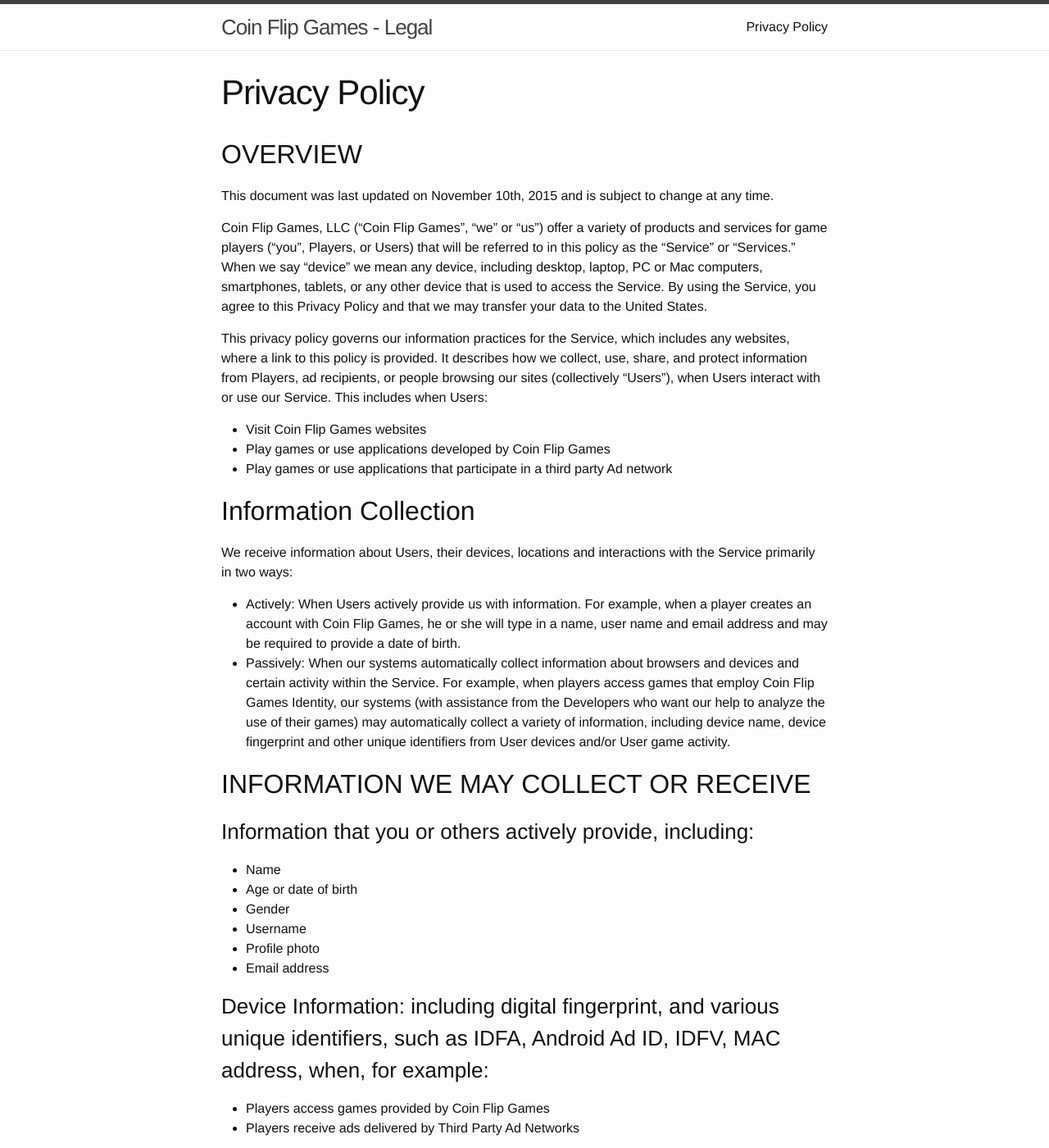
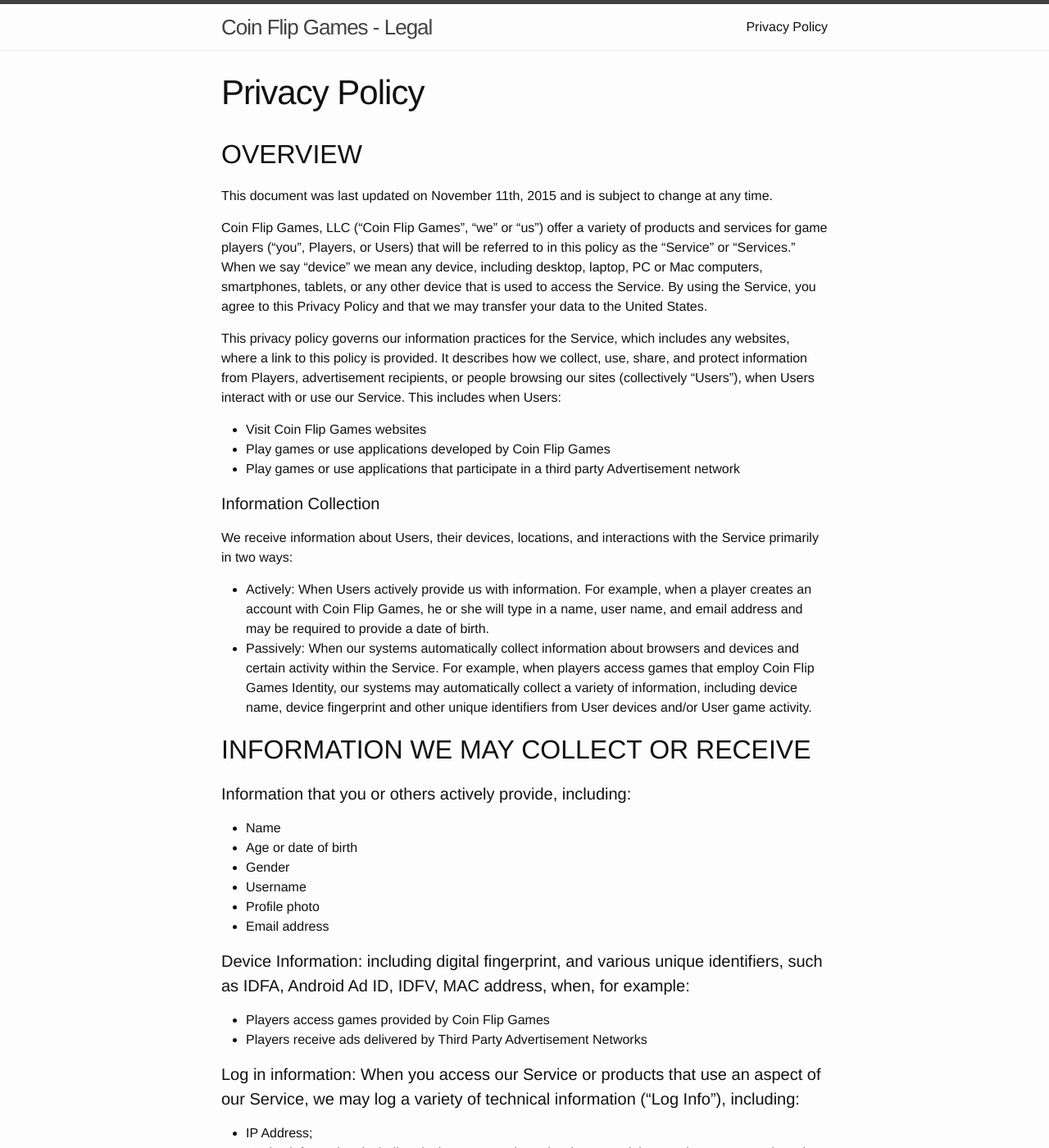
Before and after one commit to coinflipgamesllc/legal, a Jekyll site: the page built from privacy-policy.md, in a window 1280 px wide and 1400 px high. Shown: the whole window at 82% size. Built offline with Jekyll 4.4.1, drawn with Linux system fonts in a browser that asks for light colours; some of the changed text lies outside the part shown.

Commit message:
Updating privacy policy language

```diff
--- a/_config.yml
+++ b/_config.yml
@@ -9,7 +9,7 @@
 title: Coin Flip Games - Legal
 email: hi@coinflipgames.co
 description: Coin Flip Games - Legalese and Compliance
-baseurl: "http://legal.coinflipgames.co"
+baseurl: ""
 url: "http://legal.coinflipgames.co"
 twitter_username: coinflipgames
 github_username:  coinflipgamesllc
--- a/privacy-policy.md
+++ b/privacy-policy.md
@@ -4,26 +4,26 @@
 ---
 ## OVERVIEW
 
-This document was last updated on November 10th, 2015 and is subject to change at any time.
+This document was last updated on November 11th, 2015 and is subject to change at any time.
 
 Coin Flip Games, LLC (“Coin Flip Games”, “we” or “us”) offer a variety of products and services for game players (“you”, Players, or Users) that will be referred to in this policy as the “Service” or “Services.” When we say “device” we mean any device, including desktop, laptop, PC or Mac computers, smartphones, tablets, or any other device that is used to access the Service. By using the Service, you agree to this Privacy Policy and that we may transfer your data to the United States.
 
-This privacy policy governs our information practices for the Service, which includes any websites, where a link to this policy is provided. It describes how we collect, use, share, and protect information from Players, ad recipients, or people browsing our sites (collectively “Users”), when Users interact with or use our Service. This includes when Users:
+This privacy policy governs our information practices for the Service, which includes any websites, where a link to this policy is provided. It describes how we collect, use, share, and protect information from Players, advertisement recipients, or people browsing our sites (collectively “Users”), when Users interact with or use our Service. This includes when Users:
 
 - Visit Coin Flip Games websites
 - Play games or use applications developed by Coin Flip Games
-- Play games or use applications that participate in a third party Ad network
+- Play games or use applications that participate in a third party Advertisement network
 
-## Information Collection
+#### Information Collection
 
-We receive information about Users, their devices, locations and interactions with the Service primarily in two ways:
+We receive information about Users, their devices, locations, and interactions with the Service primarily in two ways:
 
-- Actively: When Users actively provide us with information. For example, when a player creates an account with Coin Flip Games, he or she will type in a name, user name and email address and may be required to provide a date of birth.
-- Passively: When our systems automatically collect information about browsers and devices and certain activity within the Service. For example, when players access games that employ Coin Flip Games Identity, our systems (with assistance from the Developers who want our help to analyze the use of their games) may automatically collect a variety of information, including device name, device fingerprint and other unique identifiers from User devices and/or User game activity.
+- Actively: When Users actively provide us with information. For example, when a player creates an account with Coin Flip Games, he or she will type in a name, user name, and email address and may be required to provide a date of birth.
+- Passively: When our systems automatically collect information about browsers and devices and certain activity within the Service. For example, when players access games that employ Coin Flip Games Identity, our systems may automatically collect a variety of information, including device name, device fingerprint and other unique identifiers from User devices and/or User game activity.
 
 ## INFORMATION WE MAY COLLECT OR RECEIVE
 
-### Information that you or others actively provide, including:
+#### Information that you or others actively provide, including:
 
 - Name
 - Age or date of birth
@@ -32,12 +32,12 @@
 - Profile photo
 - Email address
 
-### Device Information: including digital fingerprint, and various unique identifiers, such as IDFA, Android Ad ID, IDFV, MAC address, when, for example:
+#### Device Information: including digital fingerprint, and various unique identifiers, such as IDFA, Android Ad ID, IDFV, MAC address, when, for example:
 
 - Players access games provided by Coin Flip Games
-- Players receive ads delivered by Third Party Ad Networks
+- Players receive ads delivered by Third Party Advertisement Networks
 
-### Log in information: When you access our Service or products that use an aspect of our Service, we may log a variety of technical information (“Log Info”), including:
+#### Log in information: When you access our Service or products that use an aspect of our Service, we may log a variety of technical information (“Log Info”), including:
 
 - IP Address;
 - Device information, including device name and IDs, hardware model, operating system and version, and mobile network information
@@ -47,7 +47,7 @@
 - Requested page(s)
 - Referring page(s)
 
-### Player Device information:
+#### Player Device information:
 
 - Unique device identifier generated from the device MAC/IMEI/MEID, which we alter to limit the ability to identify the relevant device in the future
 - An advertising ID, such as the Apple IDFA or the Android Ad ID
@@ -65,7 +65,7 @@
 - A checksum of all the data that gets sent to verify that it did transmit correctly
 - App id of the game installed
 
-### Other information:
+#### Other information:
 
 We may obtain additional information about you from third parties such as marketers, partners, researchers, and others. We may combine information that we collect from you with information about you that we obtain from such third parties and information derived from any other subscription, product, or service we provide.
 
@@ -76,15 +76,16 @@
 - To create, administer and troubleshoot accounts, products and services we provide
 - To provide technical support and respond to inquiries
 - To prevent fraud, enforce the relevant terms of service or licenses, and protect Users
-- To analyze use of the relevant ad, site, game, product, or software; test changes and improvements; to personalize your experiences, and; to identify and suggest connections with other users
-- To perform analytics and research aimed at improving the accuracy, effectiveness, usability, or popularity of products and services that Coin Flip Games and Developers provide
-- To create and share statistics and reports regarding aggregate usage of Coin Flip Games-powered apps
+- To analyze use of the relevant advertisement, site, game, product, or software; test changes and improvements; to personalize your experiences, and; to identify and suggest connections with other users
+- To perform analytics and research aimed at improving the accuracy, effectiveness, usability, or popularity of products and services that Coin Flip Games provides
+- To create and share statistics and reports from within Coin Flip Games apps
 - To enable user-to-user communications
 - To link to or combine with other information we have gathered
+- To link user devices to account content
 
 ## SHARING INFORMATION
 
-### How we might share the information we collect or receive
+#### How we might share the information we collect or receive
 
 Third party service providers: We provide User information to other companies who perform services on Coin Flip Game’s behalf. For example, we may employ service providers to process payments; host or store our data; deliver email messages or analyze data. We instruct these service providers to use the information only as necessary to provide the services we have requested.
 Safety, security and compliance with the law: Your information, and the contents of all of your online communications to or within the Service (including without limitation chat text, voice communications, IP addresses and your personal information) may be accessed and monitored as necessary to provide the Service and may be disclosed in the following circumstances:
@@ -97,7 +98,7 @@
 
 Sale or merger: In the event that Coin Flip Games explores or undergoes a business transition, such as a merger, acquisition by another company, or sale of all or a portion of its assets, we may share or transfer all of your information, including personal information.
 
-### Third party products and services
+#### Third party products and services
 
 We may permit advertisers and their agents to use cookies or related technologies within the Service to store information on or read information from your browser or device so that they can optimize their advertising campaigns, including to frequency cap and deliver targeted ads.
 With your consent: We may share your information for other purposes if (i) you direct us to do so or (ii) you consent to such sharing.
@@ -112,16 +113,12 @@
 
 ## ACCESSING/UPDATING YOUR INFORMATION
 
-We provide Users with a variety of ways to access and update their information as described below.
-
-Coin Flip Games published games
-
-Email [hi@coinflipgames.co](mailto:hi@coinflipgames.co) to make an access request. Access requests for players of Coin Flip Games games may require verification of the identity of the individual making the request.
+In order for Users to access and update their information, please contact us at [hi@coinflipgames.co](mailto:hi@coinflipgames.co). Access requests for players of Coin Flip Games games may require verification of the identity of the individual making the request.
 
 ## YOUR CHOICES ABOUT COIN FLIP GAME’S COLLECTION AND USE OF YOUR INFORMATION
 
 - You always have the option to refrain from using the Service or to discontinue using the Service if you do not want information collected about you.
-- You can choose to use the Service in a manner that limits the data we collect.
+- You can choose to use the Service in a manner that limits the data we collect. For instance, you can neglect to provide a profile image and instead opt for the default.
 - You can access and update your information as described in the Accessing/Updating your information section (above)
 - You can opt out of communications like email, by following the instructions in any marketing message you receive. However, we reserve the right to send a message confirming your opt out whether it applies to email or sms messages; Users who opt-out of marketing messages may still receive administrative, relationship, or transactional messages (for example, we might send a notice about changes to our Terms of Service or meaningful changes to the functionality of a product or service).
 - We use Google Analytics to understand how our sites are used and to improve experiences within the Service. If you want to know more about how Google Analytics works or to exercise choice in regard to the data collected by it please visit [http://www.google.com/policies/privacy/partners/](http://www.google.com/policies/privacy/partners/). In order to control the collection of data for analytical purposes by Google, you may install the Google Analytics Opt-out Browser Add-On.
@@ -156,7 +153,7 @@
 
 Cookies are pieces of data that sites and services you use or visit can set on your browser or device and they can typically be read on future visits to learn more about the user and to personalize an experience, including the ads that are displayed to the user. "Cookies" is also a term that may be used to refer to a range of technologies that help an operator identify users and devices, which in turn can help personalize an experience, prevent fraud, store preferences, and speed up delivery of content.
 
-### How does Coin Flip Games use cookies?
+#### How does Coin Flip Games use cookies?
 
 Coin Flip Games may employ cookies and related technologies described below for a variety of purposes, including:
 
@@ -168,7 +165,7 @@
 
 For example, we might use a web beacon to learn whether an email message was opened or we might store preferences in a flash cookie.
 
-### What types of cookies and other technologies does Coin Flip Games use?
+#### What types of cookies and other technologies does Coin Flip Games use?
 
 As described below Coin Flip Games employs a number of technologies to provide and improve Services. When you use the Service you consent to our use of these technologies, but you are welcome to exercise the choices described below.
 
@@ -176,7 +173,7 @@
 
 Device IDs and digital fingerprinting: The Service may use one or more of a variety of unique identifiers to recognize users and their devices, including MAC Address, IDFA, Android Ad ID, and digital fingerprint, which may be comprised of several types of data, including device name, applications installed on the device, and browser characteristics. NOTE: Coin Flip Games may also generate and assign a user ID when you access or use one of its products or services.
 
-### What are my privacy choices for advertising?
+#### What are my privacy choices for advertising?
 
 Advertising helps to defray certain costs of providing Services, especially costs that are incurred by Coin Flip Games but not recovered from users. Thus, you may not have a choice to prevent advertisements from being presented when using the Services; however, you do have choices to limit personalized advertisements that are tailored to your interests.
 
@@ -184,6 +181,6 @@
 
 Coin Flip Games uses Google to provide advertising through the Services and on third party websites. We may use the following features based on Google Analytics for Display Advertising: Remarketing, Google Display Network Impression Reporting, the DoubleClick Campaign Manager integration, and Google Analytics Demographics and Interest Reporting. To opt-out of Google Analytics for Display Advertising or customize Google Display Network ads, you can visit the Google Ads Settings page.
 
-### More choices regarding browser cookies and beacons and other tracking technologies
+#### More choices regarding browser cookies and beacons and other tracking technologies
 
 There are several browser plugins available to users that want to be better informed about and have more control over the use of cookies and related technologies on their devices. Some popular ones are Ghostery, Abine and PrivacyFix.
```
